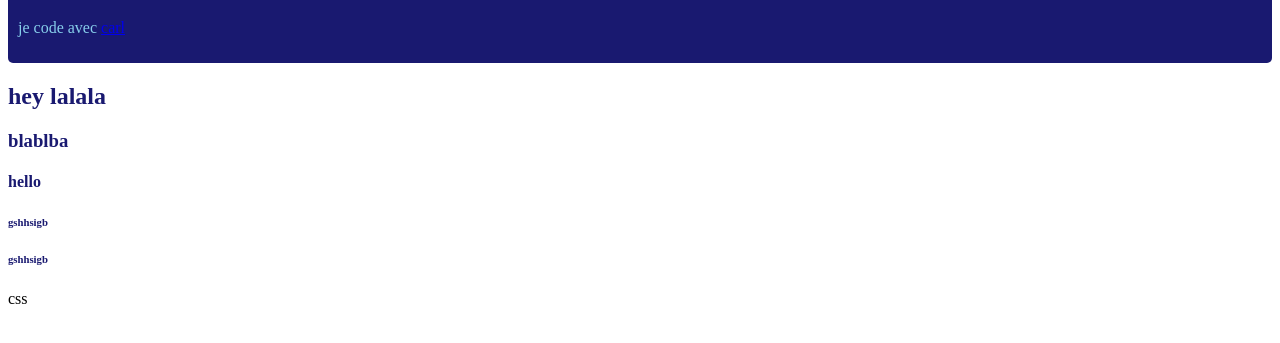
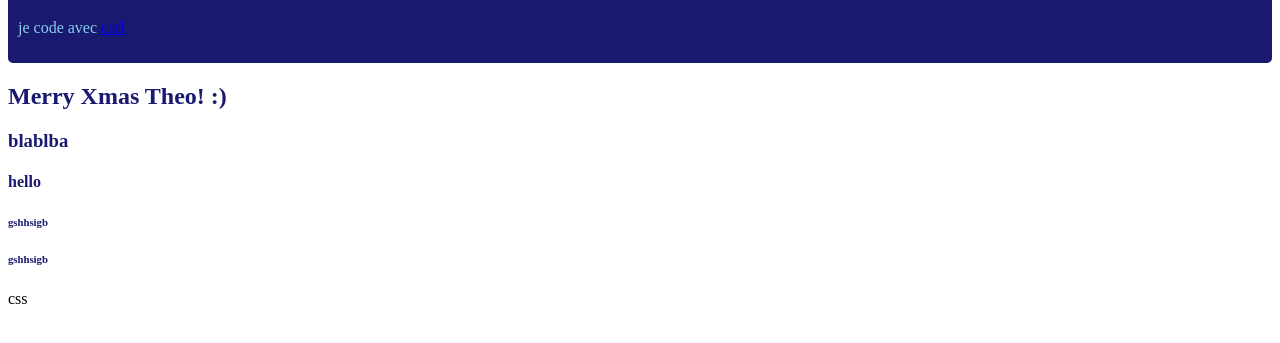
Before and after one commit to theosednaoui/practice, a plain HTML site: page index.html in a window 1280 px wide. Shown: the part 79-422 px from the top of the page. Drawn offline with Linux system fonts and the light colour scheme.

Commit message:
Adds super secret message

```diff
--- a/index.html
+++ b/index.html
@@ -11,7 +11,7 @@
 		</div>
 
 		<div style="color:#191970">
-			<h2>hey lalala</h2>
+			<h2>Merry Xmas Theo! :)</h2>
 			<h3>blablba</h3>
 			<h4> hello</h4>
 			<h6>gshhsigb</h6>
```
